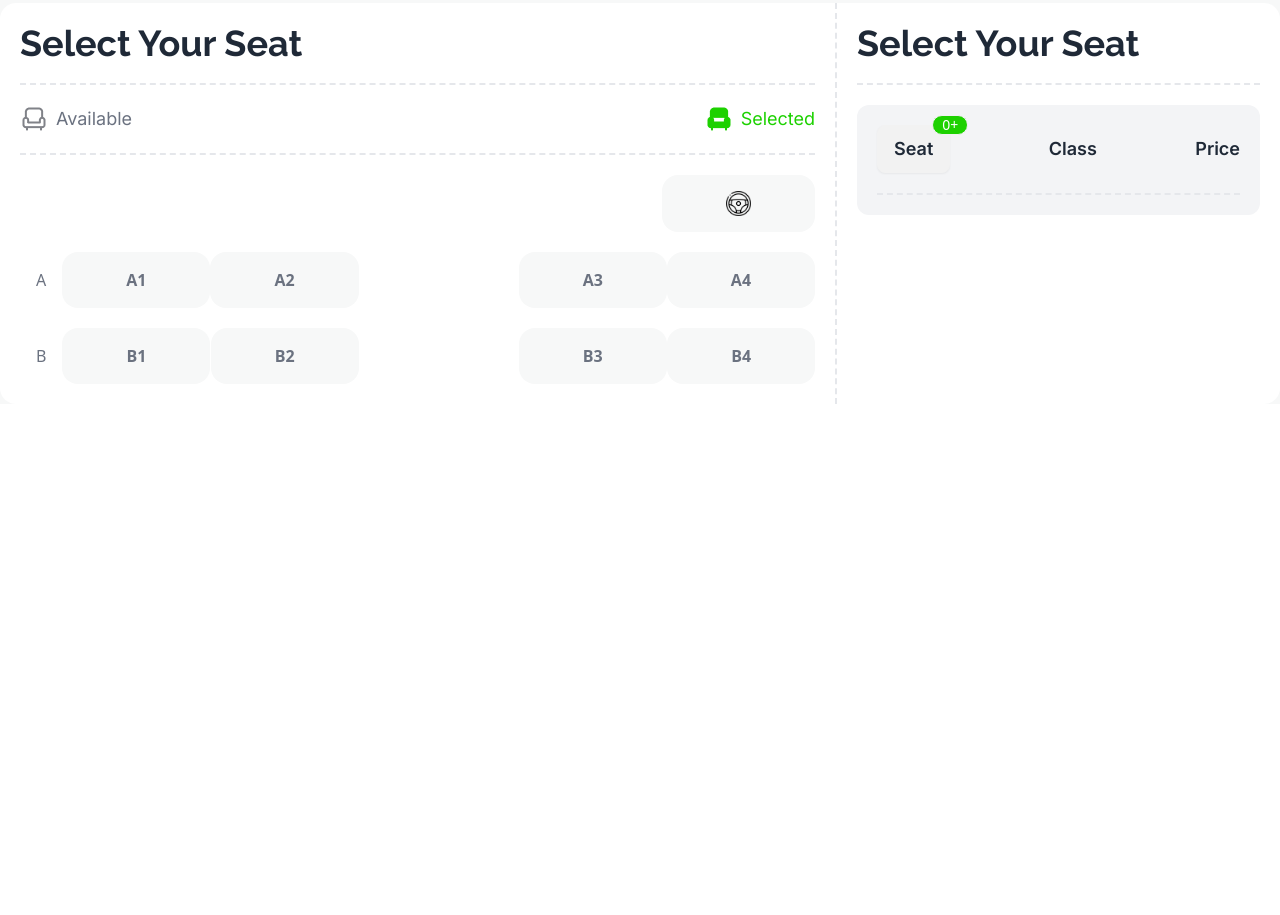
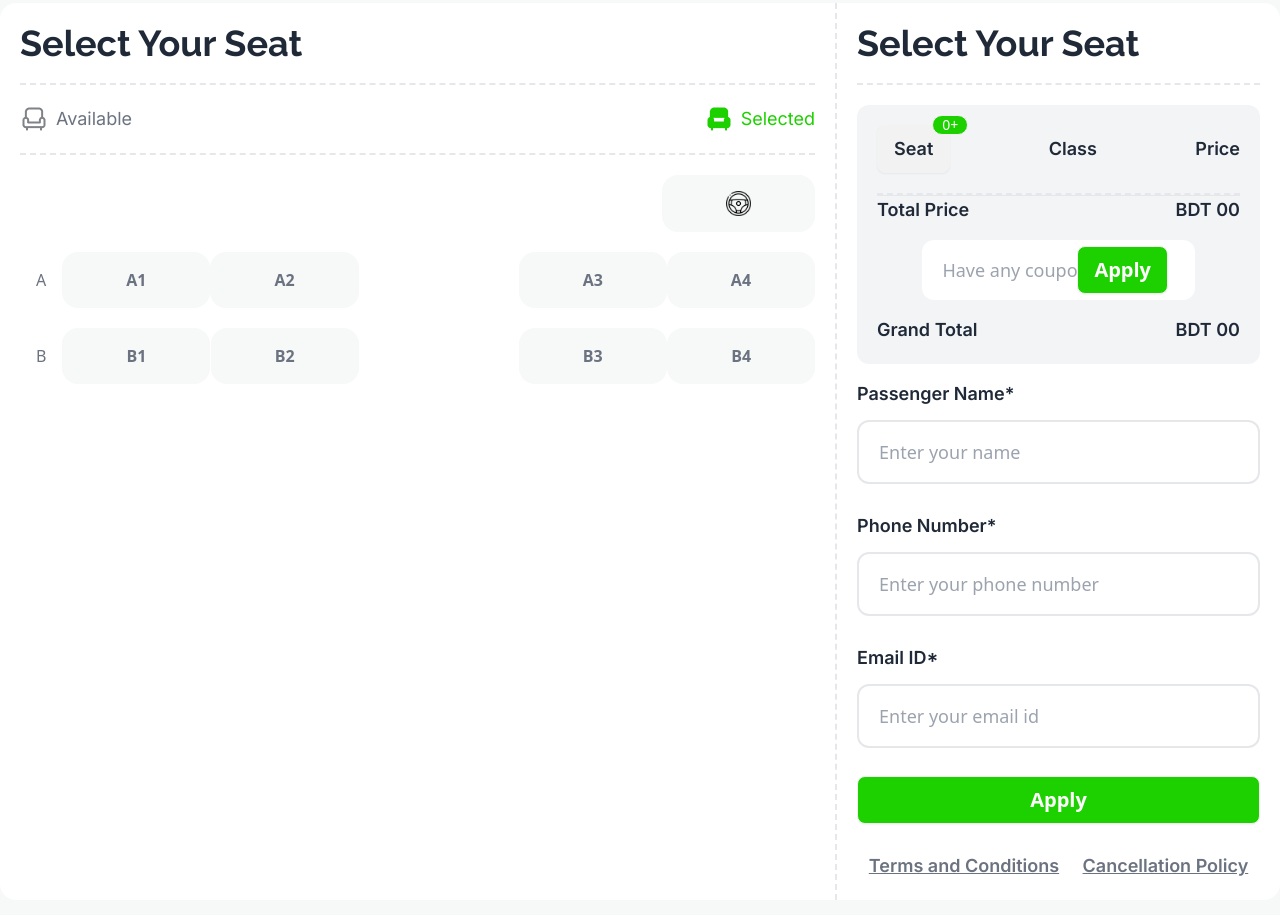
Before and after one commit to syedtarif/booking-bd-A5, a plain HTML site: page index.html in a window 1280 px wide. Shown: the part 2121-3036 px from the top of the page. Before the commit the page ends 2653 px from the top, so only its background shows below. Drawn offline with nearby package versions, Linux system fonts and the light colour scheme.

Commit message:
main section is completed

```diff
--- a/index.html
+++ b/index.html
@@ -139,7 +139,7 @@
         </section>
 
         <!-- booking seat part -->
-        <section id="booking-seats" class=" bg-[#F7F8F8] border-t-4 border-[#1DD100] rounded-t-[80px]">
+        <section id="booking-seats" class=" bg-[#F7F8F8] border-t-4 border-[#1DD100] rounded-t-[80px] pb-10">
             <div class="container mx-auto mb-10 lg:mt-0 mt-60 pt-40 space-y-10">
                 <h2 class="text-3xl lg:text-4xl font-bold text-center raleway-font">Booking BD</h2>
                 <p class="inter-font lg:text-lg text-center">Welcome to our booking seat section. Here you can see a
@@ -306,6 +306,49 @@
                                 <p class=" lg:text-lg font-semibold inter-font">Class</p>
                                 <p class=" lg:text-lg font-semibold inter-font">Price</p>
                             </div>
+                            <hr>
+                            <div class="flex justify-between">
+                                <p class=" lg:text-lg font-semibold inter-font">Total Price</p>
+                                <p class=" lg:text-lg font-semibold inter-font">BDT <span>00</span></p>
+                            </div>
+                            <div class="relative flex items-center justify-center py-4">
+                                <input type="text" class="w-3/4 text-lg rounded-xl pl-5 py-4"
+                                    placeholder="Have any coupon?">
+                                <button
+                                    class="btn bg-[#1DD100] text-white font-semibold absolute right-[4.5rem] text-xl px-4">Apply</button>
+                            </div>
+                            <div class="flex justify-between">
+                                <p class=" lg:text-lg font-semibold inter-font">Grand Total</p>
+                                <p class=" lg:text-lg font-semibold inter-font">BDT <span>00</span></p>
+                            </div>
+                        </div>
+
+                        <!-- personal information taking field -->
+                        <div class="space-y-7 mt-4">
+                            <div>
+                                <p class="lg:text-lg font-semibold inter-font mb-3">Passenger Name*</p>
+                                <input type="text" class="border-solid border-2 w-full text-lg rounded-xl pl-5 py-4"
+                                    placeholder="Enter your name">
+                            </div>
+                            <div>
+                                <p class="lg:text-lg font-semibold inter-font mb-3">Phone Number*</p>
+                                <input type="text" class="border-solid border-2 w-full text-lg rounded-xl pl-5 py-4"
+                                    placeholder="Enter your phone number">
+                            </div>
+                            <div>
+                                <p class="lg:text-lg font-semibold inter-font mb-3">Email ID*</p>
+                                <input type="text" class="border-solid border-2 w-full text-lg rounded-xl pl-5 py-4"
+                                    placeholder="Enter your email id">
+                            </div>
+                            <button class="btn bg-[#1DD100] text-white font-semibold text-xl w-full">Apply</button>
+                            <div class="flex justify-around">
+                                <p
+                                    class=" lg:text-lg text-gray-500 font-semibold inter-font underline underline-offset-1">
+                                    Terms and Conditions</p>
+                                <p
+                                    class=" lg:text-lg text-gray-500 font-semibold inter-font underline underline-offset-1">
+                                    Cancellation Policy</p>
+                            </div>
                         </div>
                     </div>
                 </div>
```
